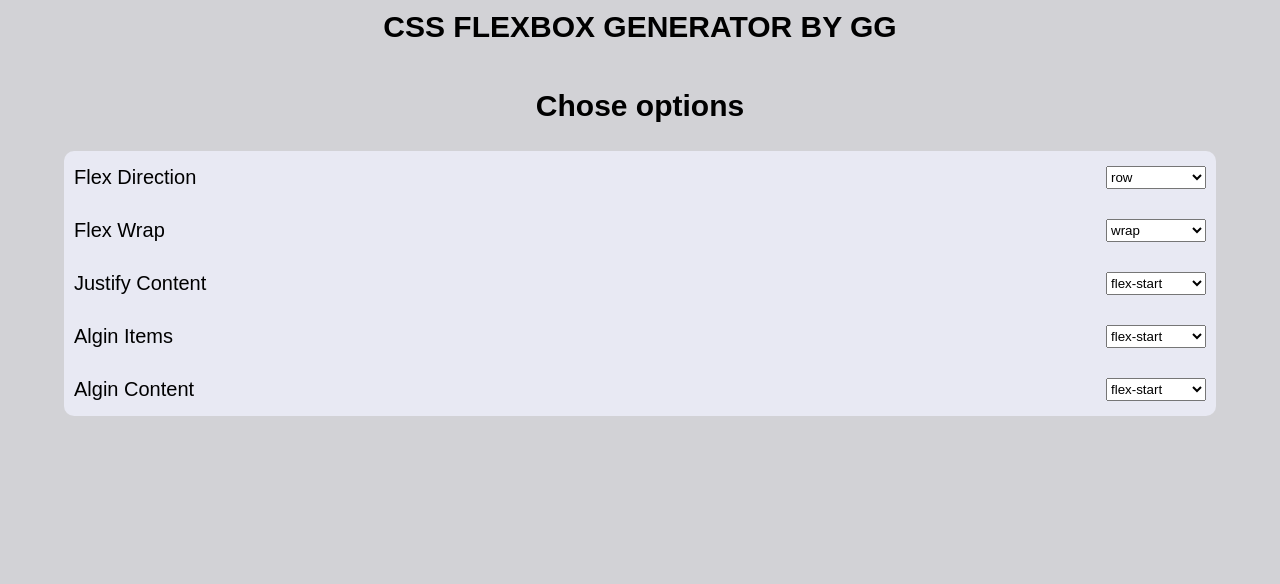
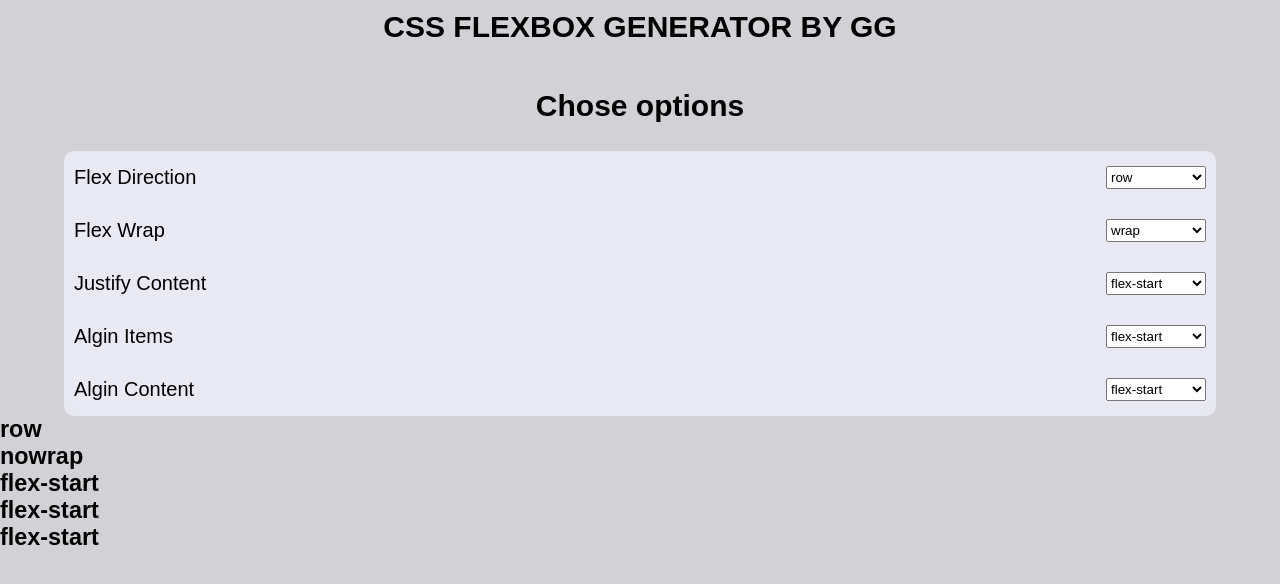
Before and after one commit to GrzeCHu-a11y/flexbox-generator, a React (Vite) app: page / in a window 1280 px wide. Shown: the top 584 px of the page. Built offline with nearby package versions, Linux system fonts and the light colour scheme.

Commit message:
capturing from select 1.1

```diff
--- a/src/components/organisms/Form/Form.jsx
+++ b/src/components/organisms/Form/Form.jsx
@@ -15,7 +15,17 @@ const Form = () => {
           <label htmlFor="flexDirection" className={style.label}>
             Flex Direction
           </label>
-          <select name="flexDirection" id="flexDirection" className={style.select}>
+          <select
+            name="flexDirection"
+            id="flexDirection"
+            className={style.select}
+            onChange={(e) =>
+              context.setValues((prevState) => ({
+                ...prevState,
+                flexDirection: e.target.value,
+              }))
+            }
+          >
             <option value="row">row</option>
             <option value="column">column</option>
           </select>
@@ -24,7 +34,7 @@ const Form = () => {
           <label htmlFor="flexWrap" className={style.label}>
             Flex Wrap
           </label>
-          <select name="flexWrap" id="flexWrap" className={style.select}>
+          <select name="flexWrap" id="flexWrap" className={style.select} onChange={(e) => context.setValues({ flexWrap: e.target.value })}>
             <option value="wrap">wrap</option>
             <option value="nowrap">nowrap</option>
           </select>
--- a/src/components/organisms/Sandbox/Sandbox.jsx
+++ b/src/components/organisms/Sandbox/Sandbox.jsx
@@ -1,7 +1,19 @@
-import React from "react";
+import React, { useContext } from "react";
+import { FormContext } from "../../../context/DataContext";
 
 const Sandbox = () => {
-  return <div></div>;
+  const context = useContext(FormContext);
+  console.log(context);
+  // console.log(context.flexDirection);
+  return (
+    <div>
+      <h3>{context.value.flexDirection}</h3>
+      <h3>{context.value.flexWrap}</h3>
+      <h3>{context.value.justifyContent}</h3>
+      <h3>{context.value.alginItems}</h3>
+      <h3>{context.value.alginContent}</h3>
+    </div>
+  );
 };
 
 export default Sandbox;
--- a/src/context/DataContext.jsx
+++ b/src/context/DataContext.jsx
@@ -3,8 +3,15 @@ import { createContext, useState } from "react";
 export const FormContext = createContext({});
 
 export const DataContext = ({ children }) => {
-  const [test, setTest] = useState("");
-  return <FormContext.Provider value={{ test, setTest }}>{children}</FormContext.Provider>;
+  const [value, setValues] = useState({
+    flexDirection: "row",
+    flexWrap: "nowrap",
+    justifyContent: "flex-start",
+    alginItems: "flex-start",
+    alginContent: "flex-start",
+  });
+
+  return <FormContext.Provider value={{ setValues, value }}>{children}</FormContext.Provider>;
 };
 
 export default DataContext;
```
